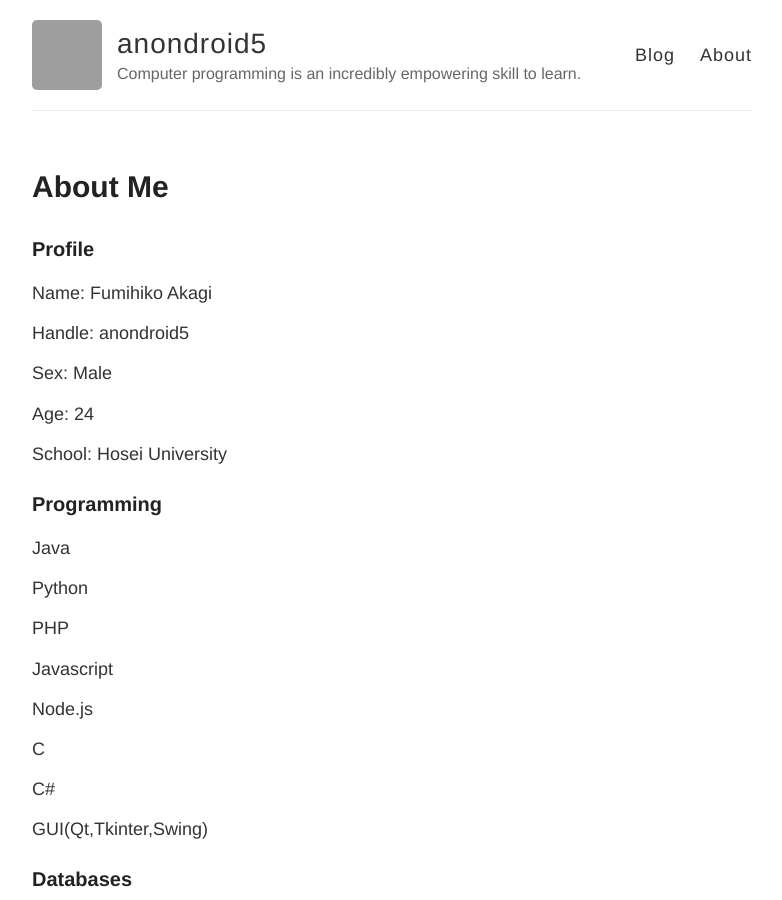
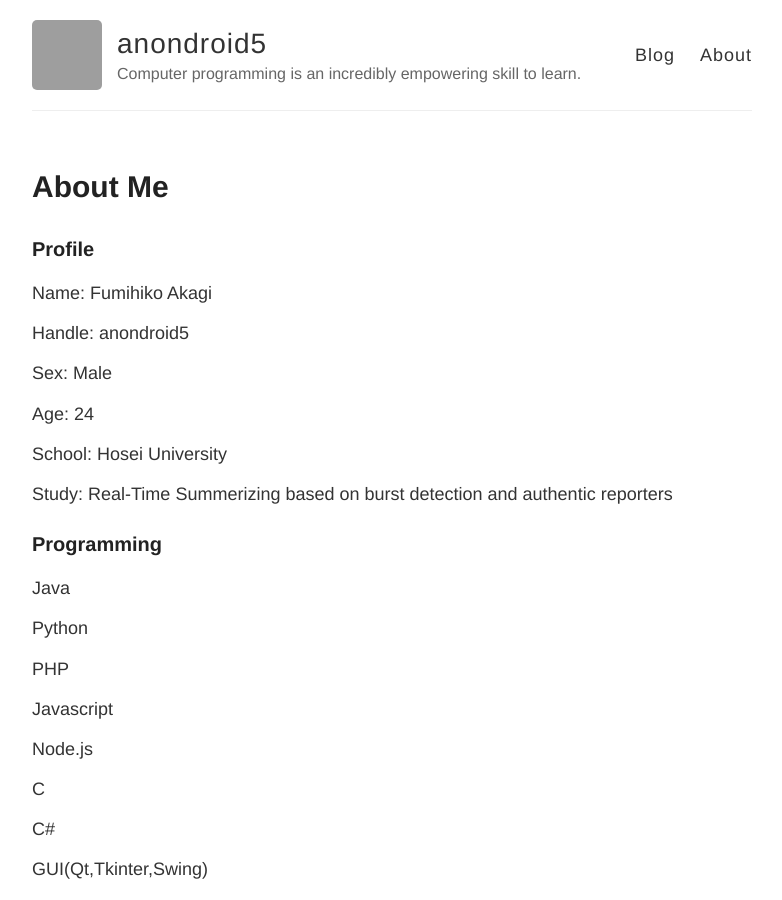
Before and after one commit to The-Actual-Damien/nondroid5-jeckyll, a Jekyll site: the page built from about.md, in a window 1280 px wide and 900 px high. Shown: the whole window, without its empty margins (248-1030 px from the left). Built offline with Jekyll 4.4.1, drawn with Linux system fonts in a browser that asks for light colours; Markdown is read by kramdown in place of the engine named in the settings; grey boxes are pictures that could not be loaded.

Commit message:
Update about.md

```diff
--- a/about.md
+++ b/about.md
@@ -15,6 +15,8 @@ Sex: Male
 Age: 24
 
 School: Hosei University
+
+Study: Real-Time Summerizing based on burst detection and authentic reporters
 
 ### Programming
 
```
